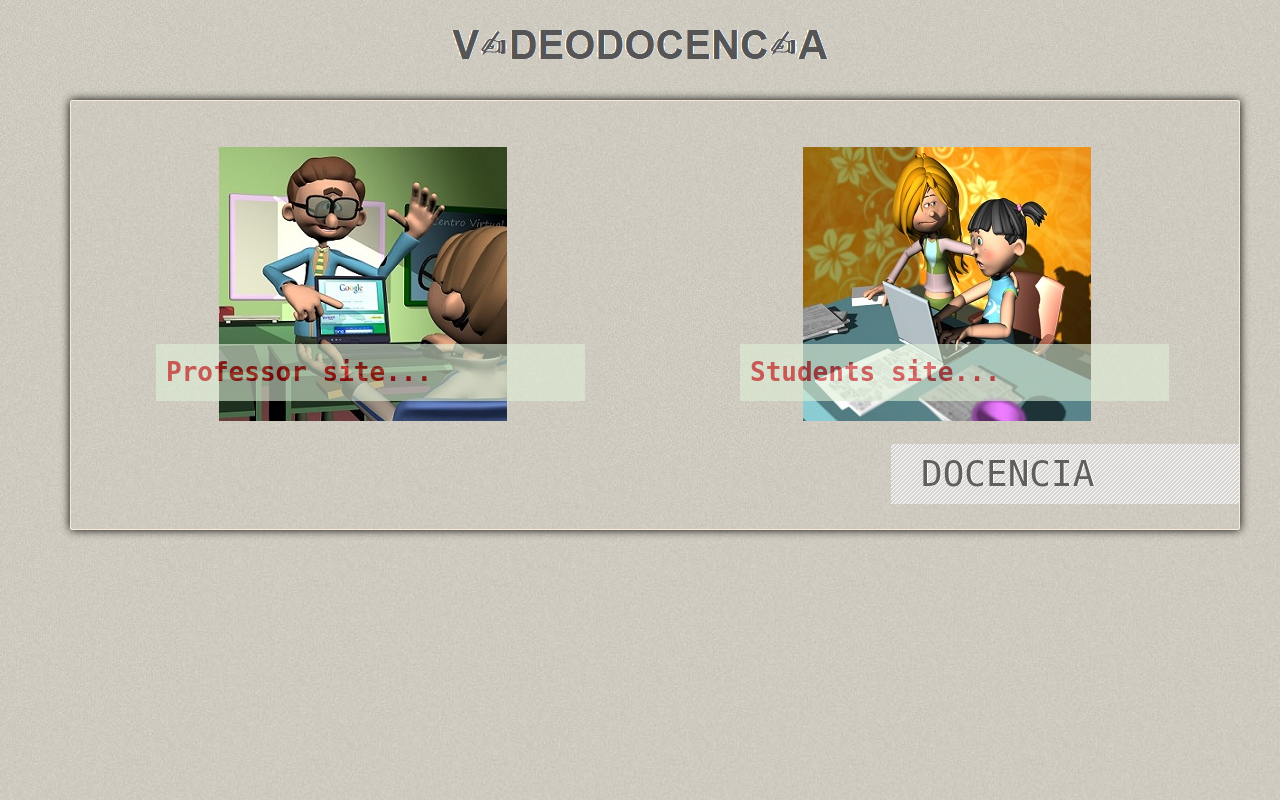
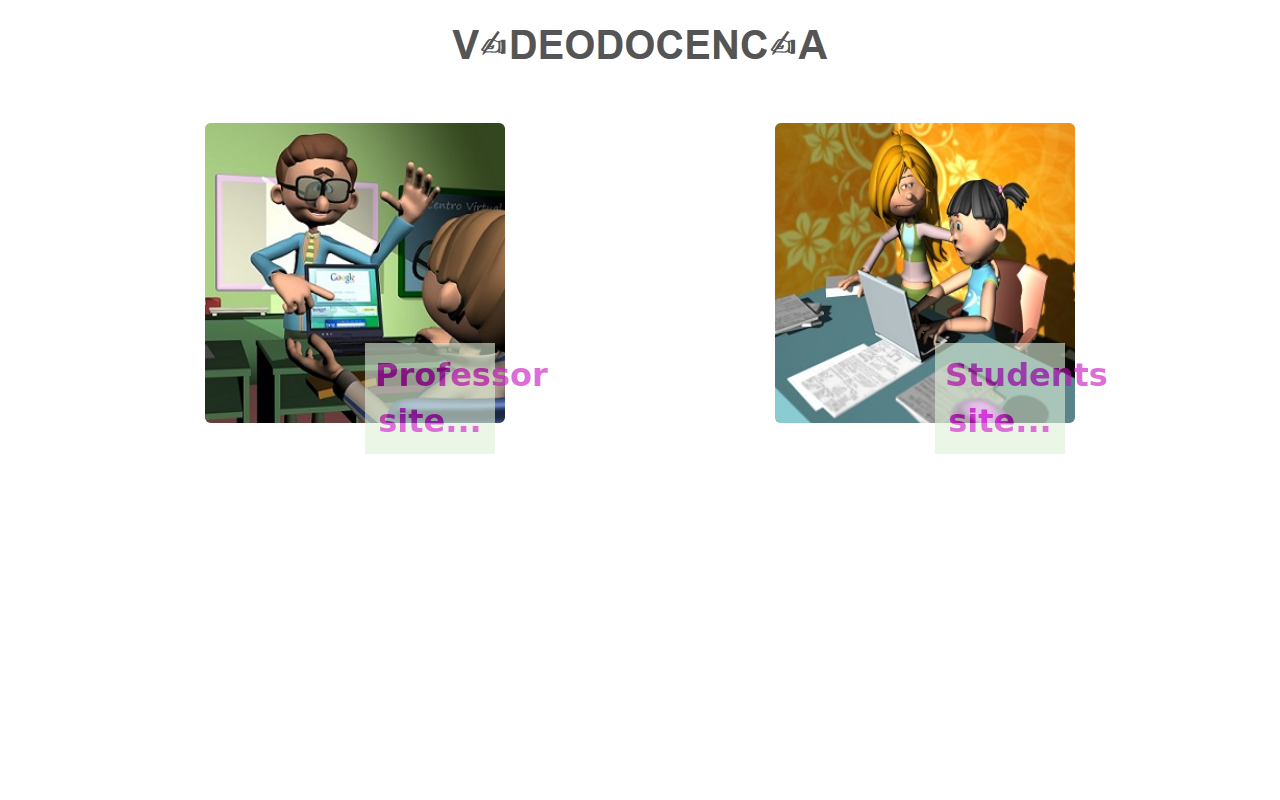
Before and after one commit to SilviaMYA/docencia, a PHP site: page / in a window 1280 px wide. Run offline with PHP 8.4, Linux system fonts and the light colour scheme.

Commit message:
Styles changed

```diff
--- a/css/style.css
+++ b/css/style.css
@@ -1,8 +1,8 @@
 
 body{
-    background:#f0f0f0;
-    color:#000;
-    font-family: monospace;
+/*    background:#f0f0f0;
+    color:#000;*/
+    /*font-family: monospace;*/
     font-size:16px;
 }
 
@@ -25,21 +25,12 @@ logo {
 
 
 .rm_container{
+    margin: 0 130px;
     overflow:hidden;
     position:relative;
-    min-height:430px;
-    background-image: url(../images/bg.jpg);
-    -moz-border-radius:2px;
-    -webkit-border-radius:2px;
-    border-radius:2px;
-    -moz-box-shadow:0px 0px 10px #000000;
-    -webkit-box-shadow:0px 0px 10px #000000;
-    box-shadow:0px 0px 10px #000000;
-    margin-top: 0;
-    margin-right: auto;
-    margin-bottom: 30px;
-    margin-left: auto;
-    border: thin solid #FAEBD7;
+    background-color: #c5efdee3;
+    border: thin solid #c60ec0;
+     font-family: "Times New Roman", Times, serif;
 }
 
 .rm_container h2{
@@ -51,8 +42,8 @@ logo {
     color:#635e5e;
     font-size:36px;
     text-transform:uppercase;
-    text-shadow:1px 0px 1px #fff;
-    width: 368px;
+    font-family: cursive;
+    color: #c60ec0;
 }
 
 
@@ -124,19 +115,11 @@ a:hover{
     width: 0;
     height: 0;
 }
-/*.modal{
-    margin: 0 auto;
-    width: auto;
-    background-color: transparent;
-    border: none;
-    overflow: hidden;
-    z-index: 150;
-}*/
 
 /****  activity  DETAILS    ***/
 .details_table{
-    width: 520px;
-    margin: 0 auto;
+    width: 90%;
+    margin: 30px auto;
 }
 .details_table td{
     border-style: solid;
@@ -145,14 +128,20 @@ a:hover{
     padding: 15px;
     background-color:#EEEEEE;
 }
+
+.panel-success > .panel-heading{
+    background-color: #c5efdee3;
+    color: #c60ec0;
+}
 /****    INDEX    ***/
 a .span_role{
-    color: #c60e0e;
+    color: #c60ec0;
     font-weight: 700;
+    font-family: cursive;
 }
 .span_role{
     padding: 10px;
-    margin: 0 70px;
+    margin: 0 10px;
     position: absolute;
     font-size: xx-large;
     top: 220;
@@ -211,3 +200,86 @@ a .span_role{
 /*Extra large devices (large desktops, 1200px and up)*/
 @media (min-width: 1200px) {
 }
+
+
+
+/* The flip card container - set the width and height to whatever you want. We have added the border property to demonstrate that the flip itself goes out of the box on hover (remove perspective if you don't want the 3D effect */
+.flip-card {
+  width: 300px;
+  height: 300px;
+  perspective: 1000px; /* Remove this if you don't want the 3D effect */
+}
+
+/* This container is needed to position the front and back side */
+.flip-card-inner {
+  position: relative;
+  width: 300px;
+  height: 300px;
+  text-align: center;
+  transition: transform 0.8s;
+  transform-style: preserve-3d;
+}
+
+/* Do an horizontal flip when you move the mouse over the flip box container */
+.flip-card:hover .flip-card-inner {
+  transform: rotateY(180deg);
+}
+
+/* Position the front and back side */
+.flip-card-front, .flip-card-back {
+  position: absolute;
+  width: 300px;
+  height: 300px;
+  backface-visibility: hidden;
+}
+
+/* Style the front side (fallback if image is missing) */
+.flip-card-front {
+  background-color: #bbb;
+  color: black;
+}
+
+/* Style the back side */
+.flip-card-back {
+  background-color: #c5efdee3;
+  color: #c60ec0;
+  transform: rotateY(180deg);
+}
+
+.flip-card, .flip-card-back, .flip-card-front{
+    border-radius: 6px;
+}
+
+.flip-card-back p{
+    margin-top: 40px;
+}
+
+.my_button{
+    background-color: #c5efdee3;
+    width: 105px;
+    color: #c60ec0;
+}
+
+.my_button:hover{
+    color: #c5efdee3;
+    background-color: #c60ec0;
+}
+
+form{
+    font-family: cursive;
+}
+
+a{
+    color: #c60ec0;
+}
+
+.btn_login{
+    background-color: #c60ec0;
+    color: #c5efdee3;
+}
+
+.btn_login:hover{
+    background-color: #c5efdee3;
+    color: #c60ec0;
+    border: thin solid #c60ec0;
+}
--- a/header.php
+++ b/header.php
@@ -15,7 +15,7 @@
     }
 
     function whoIam() {
-        $result = '<a href="scripts/end_session.php"><span class="glyphicon glyphicon-log-out"></span> Exit</a></b> <b>' . $_SESSION['role'] . ' </b>' . $_SESSION['nic'];
+        $result = '<span style="float: right"><a href="scripts/end_session.php"><span class="glyphicon glyphicon-log-out"></span> Exit</a></b> <b>' . $_SESSION['role'] . ' </b>' . $_SESSION['nic'] . '</span>';
         return $result;
     }
 ?>
@@ -32,18 +32,6 @@
         <meta charset="UTF-8" />
         <link href='http://fonts.googleapis.com/css?family=PT+Sans+Narrow' rel='stylesheet' type='text/css' />
         <link rel="stylesheet" type="text/css" href="css/style.css" />
-
-        <style type="text/css">
-            <!--
-            body {
-                background-image: url(images/bg.jpg);
-                background-repeat: repeat;
-            }
-            .conectado {
-                margin-left: 25px;
-            }
-            -->
-        </style>
     </head>
     <body>
 
--- a/index.php
+++ b/index.php
@@ -4,15 +4,13 @@
 
 
 <div class="container">
-    <div class="container rm_container">
-        <h2>Docencia</h2>
     <br>
-        <div class="row" style="margin-bottom: 80px">
-            <!--professor option-->
-            <div class="col-sm-6">
-                <div>
-                    <br/>
 
+    <div class="col-md-6">
+        <div class="flip-card center-block">
+
+            <div class="flip-card-inner">
+                <div class="flip-card-front">
                     <!--if I logged before as a professor I redirect to professor home
                                 other case, I redirect to login as a professor-->
                     <?php
@@ -21,23 +19,26 @@
                     else
                         echo '<a href="index_professor.php">';
                     ?>
-
-                    <img class="img-responsive center-block" src="images/avatar_professor.jpg"/>
+                    <img src="images/avatar_professor.jpg" alt="professor" class="img-rounded" style="width:300px;height:300px;">
                     <div class="" >
-                        <span class="span_role bg-success">Professor site...</span>
+                        <span class="span_role bg-success">Professor site... <span></span></span>
                     </div>
-                    </a>
                 </div>
-                <br/>
-
+                <div class="flip-card-back">
+                    <p>Access to the system as </p>
+                    <h1>Professor</h1>
+                    <p>You will be able to create and see activities of your students</p>
+                </div>
+            </div>
+        </div>
     </div>
 
     <!--students option-->
-
-            <div class="col-sm-6">
-                <div>
-                    <br/>
-                    <!--if I logged before as a student I redirect to student home
+    <div class="col-md-6">
+        <div class=" flip-card center-block">
+            <div class="flip-card-inner">
+                <div class="flip-card-front">
+                    <!-- if I logged before as a student I redirect to student home
                 other case, I redirect to login as a student-->
                     <?php
                     if (!LOGGED || PROFESSOR)
@@ -45,14 +46,19 @@
                     else
                         echo '<a href="index_student.php">';
                     ?>
-                    <img class="img-responsive center-block" src="images/avatar_student.jpg"/>
+                    <img src="images/avatar_student.jpg" alt="student" class="img-rounded" style="width:300px;height:300px;">
                     <div class="" >
                         <span class="span_role bg-success">Students site... <span></span></span>
                     </div>
-                    </a>
                 </div>
-                <br/>
+               <div class="flip-card-back">
+                    <p>Access to the system as </p>
+                    <h1>Student</h1>
+                    <p>You will be able to answer and see your activities</p>
+                </div>
+            </div>
+        </div>
     </div>
 
+
 </div>
-    </div>
```
Also changed, not shown: create_activity.php (+15 -13 lines), details.php (+18 -15 lines), index_professor.php (+6 -5 lines), index_student.php (+7 -6 lines), login.php (+4 -20 lines). Lines whose indentation alone changed are shown as unchanged.
